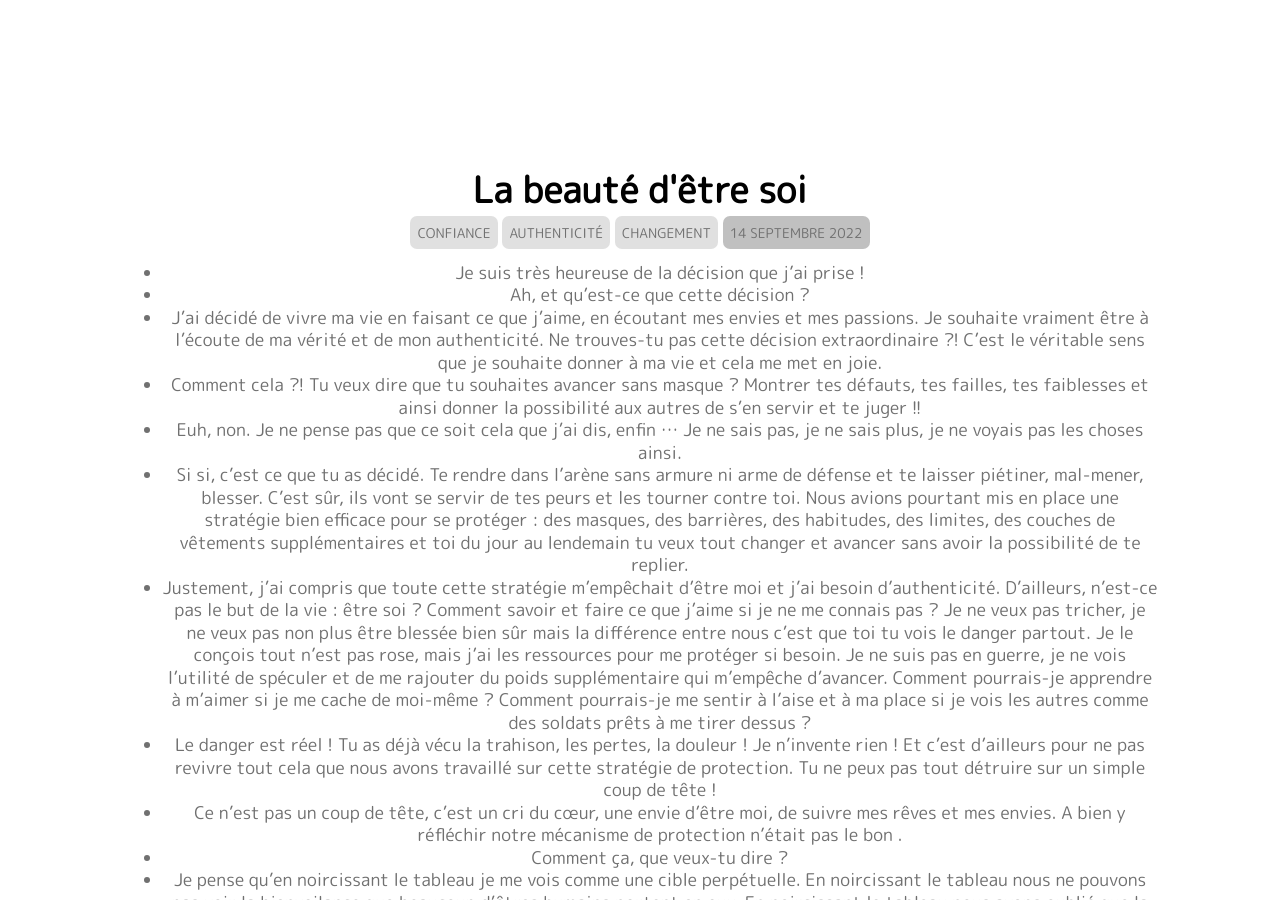
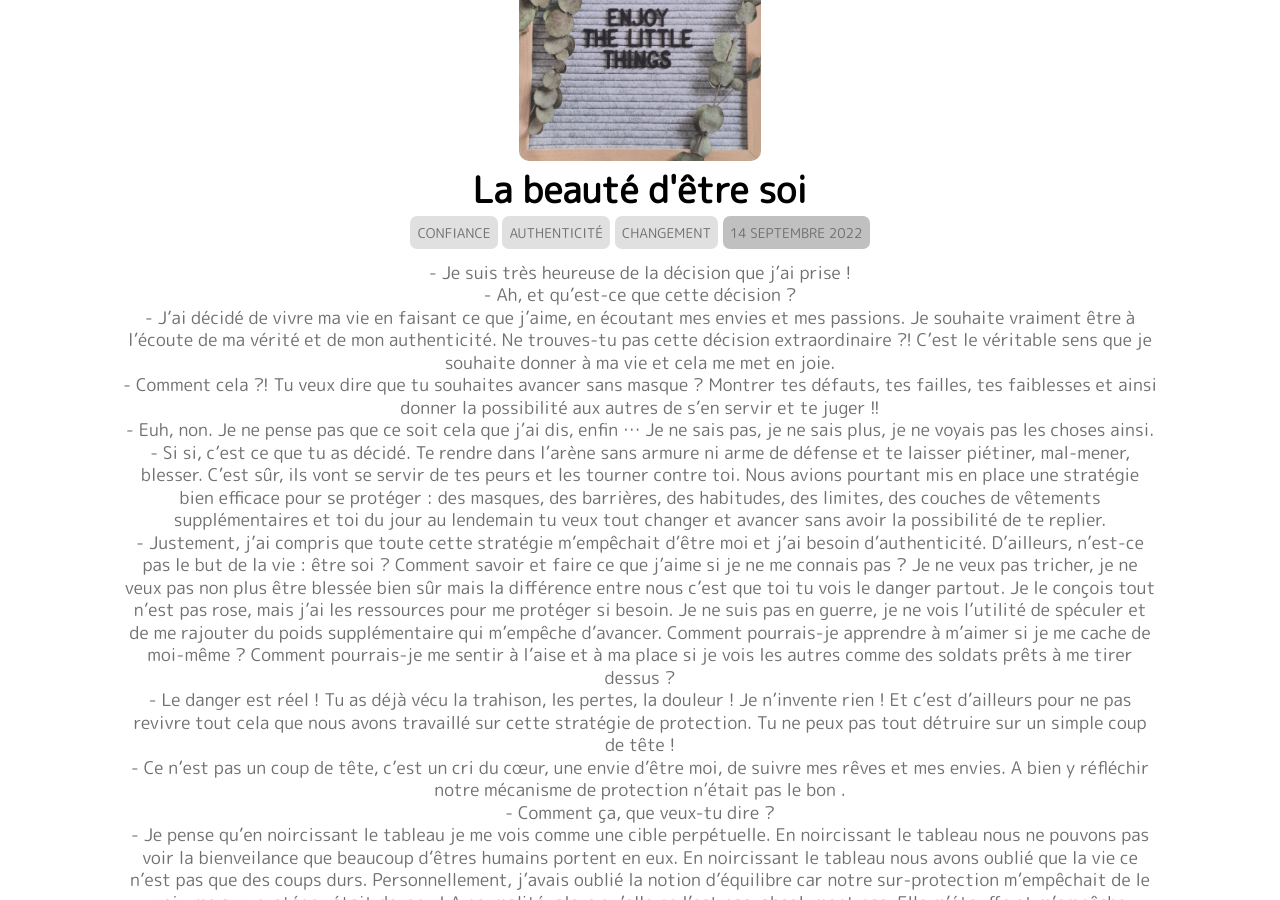
Before and after one commit to Jennifer-Letellier/des-mots-pour-panser, a Jekyll site: the page built from _posts/2022-09-14-la-beaute-d'etre-soi.md, in a window 1280 px wide and 900 px high, scrolled down 199 px. Built offline with Jekyll 4.4.1, drawn with Linux system fonts in a browser that asks for light colours; some of the changed text lies outside the part shown.

```diff
--- a/_posts/2022-09-14-la-beaute-d'etre-soi.md
+++ b/_posts/2022-09-14-la-beaute-d'etre-soi.md
@@ -8,14 +8,14 @@ image: /assets/images/articles/2022/09/la-beaute-d'etre-soi.jpg
 tags: Confiance authenticité changement
 ---
 
-- Je suis très heureuse de la décision que j'ai prise !
-- Ah, et qu'est-ce que cette décision ?
-- J'ai décidé de vivre ma vie en faisant ce que j'aime, en écoutant mes envies et mes passions. Je souhaite vraiment être à l'écoute de ma vérité et de mon authenticité.  Ne trouves-tu pas cette décision extraordinaire ?! C'est le véritable sens que je souhaite donner à ma vie et cela me met en joie.
-- Comment cela ?! Tu veux dire que tu souhaites avancer sans masque ? Montrer tes défauts, tes failles, tes faiblesses et ainsi donner la possibilité aux autres de s'en servir et te juger !!
-- Euh, non. Je ne pense pas que ce soit cela que j'ai dis, enfin … Je ne sais pas, je ne sais plus, je ne voyais pas les choses ainsi.
-- Si si, c'est ce que tu as décidé.  Te rendre dans l'arène sans armure ni arme de défense et te laisser piétiner,  mal-mener,  blesser. C'est sûr,  ils vont se servir de tes peurs et les tourner contre toi. Nous avions pourtant mis en place une stratégie bien efficace pour se protéger : des masques, des barrières,  des habitudes, des limites, des couches de vêtements supplémentaires et toi du jour au lendemain tu veux tout changer et avancer sans avoir la possibilité de te replier.
-- Justement,  j'ai compris que toute cette stratégie m'empêchait d'être moi et j'ai besoin d'authenticité.  D'ailleurs,  n'est-ce pas le but de la vie : être soi ? Comment savoir et faire ce que j'aime si je ne me connais pas ? Je ne veux pas tricher, je ne veux pas non plus être blessée bien sûr mais la différence entre nous c'est que toi tu vois le danger partout. Je le conçois tout n'est pas rose, mais j'ai les ressources pour me protéger si besoin. Je ne suis pas en guerre, je ne vois l'utilité de spéculer et de me rajouter du poids supplémentaire qui m'empêche d'avancer. Comment pourrais-je apprendre à m'aimer si je me cache de moi-même ? Comment pourrais-je me sentir à l'aise et à ma place si je vois les autres comme des soldats prêts à me tirer dessus ?
-- Le danger est réel ! Tu as déjà vécu la trahison, les pertes, la douleur ! Je n'invente rien ! Et c'est d'ailleurs pour ne pas revivre tout cela que nous avons travaillé sur cette stratégie de protection. Tu ne peux pas tout détruire sur un simple coup de tête !
-- Ce n'est pas un coup de tête, c'est un cri du  cœur, une envie d'être moi, de suivre mes rêves et mes envies. A bien y réfléchir notre mécanisme de protection n'était pas le bon .
-- Comment ça, que veux-tu dire ?
-- Je pense qu'en noircissant le tableau je me vois comme une cible perpétuelle. En noircissant le tableau nous ne pouvons pas voir la bienveilance que beaucoup d'êtres humains portent en eux. En noircissant le tableau nous avons oublié que la vie ce n'est pas que des coups durs. Personnellement,  j'avais oublié la notion d'équilibre car notre sur-protection m'empêchait de le voir, me sur-protéger était devenu LA normalité, alors qu'elle ne l'est pas,  absolument pas. Elle m'étouffe et m'empêche d'emprunter le pont du bonheur. Ma décision est prise,  ce changement est nécessaire à ma vie.  Je te remercie pour tout, je ne t'abandonne pas, je ne te trahis pas, je me choisis. Que dirais-tu d'en faire de même ? Tu te sentiras tellement mieux en faisant ce choix. Allez viens, prends ma main, c'est vrai que le changement fait peur mais je le sais porteur de nombreux bonheurs et de surprises à venir.  Et tu sais, j'ai fais une découverte, en enlevant nos armures de peurs nous pouvons découvrir nos ressources de courage, de confiance et de persévérance qui ont toujours été là,  mais cachées.  Prenons une grande inspiration, et allons-y.  Le premier pas est le plus dificile mais ça va aller.
+\- Je suis très heureuse de la décision que j'ai prise !
+\- Ah, et qu'est\-ce que cette décision ?
+\- J'ai décidé de vivre ma vie en faisant ce que j'aime, en écoutant mes envies et mes passions. Je souhaite vraiment être à l'écoute de ma vérité et de mon authenticité.  Ne trouves\-tu pas cette décision extraordinaire ?! C'est le véritable sens que je souhaite donner à ma vie et cela me met en joie.
+\- Comment cela ?! Tu veux dire que tu souhaites avancer sans masque ? Montrer tes défauts, tes failles, tes faiblesses et ainsi donner la possibilité aux autres de s'en servir et te juger !!
+\- Euh, non. Je ne pense pas que ce soit cela que j'ai dis, enfin … Je ne sais pas, je ne sais plus, je ne voyais pas les choses ainsi.
+\- Si si, c'est ce que tu as décidé.  Te rendre dans l'arène sans armure ni arme de défense et te laisser piétiner,  mal\-mener,  blesser. C'est sûr,  ils vont se servir de tes peurs et les tourner contre toi. Nous avions pourtant mis en place une stratégie bien efficace pour se protéger : des masques, des barrières,  des habitudes, des limites, des couches de vêtements supplémentaires et toi du jour au lendemain tu veux tout changer et avancer sans avoir la possibilité de te replier.
+\- Justement,  j'ai compris que toute cette stratégie m'empêchait d'être moi et j'ai besoin d'authenticité.  D'ailleurs,  n'est\-ce pas le but de la vie : être soi ? Comment savoir et faire ce que j'aime si je ne me connais pas ? Je ne veux pas tricher, je ne veux pas non plus être blessée bien sûr mais la différence entre nous c'est que toi tu vois le danger partout. Je le conçois tout n'est pas rose, mais j'ai les ressources pour me protéger si besoin. Je ne suis pas en guerre, je ne vois l'utilité de spéculer et de me rajouter du poids supplémentaire qui m'empêche d'avancer. Comment pourrais\-je apprendre à m'aimer si je me cache de moi\-même ? Comment pourrais\-je me sentir à l'aise et à ma place si je vois les autres comme des soldats prêts à me tirer dessus ?
+\- Le danger est réel ! Tu as déjà vécu la trahison, les pertes, la douleur ! Je n'invente rien ! Et c'est d'ailleurs pour ne pas revivre tout cela que nous avons travaillé sur cette stratégie de protection. Tu ne peux pas tout détruire sur un simple coup de tête !
+\- Ce n'est pas un coup de tête, c'est un cri du  cœur, une envie d'être moi, de suivre mes rêves et mes envies. A bien y réfléchir notre mécanisme de protection n'était pas le bon .
+\- Comment ça, que veux\-tu dire ?
+\- Je pense qu'en noircissant le tableau je me vois comme une cible perpétuelle. En noircissant le tableau nous ne pouvons pas voir la bienveilance que beaucoup d'êtres humains portent en eux. En noircissant le tableau nous avons oublié que la vie ce n'est pas que des coups durs. Personnellement,  j'avais oublié la notion d'équilibre car notre sur\-protection m'empêchait de le voir, me sur\-protéger était devenu LA normalité, alors qu'elle ne l'est pas,  absolument pas. Elle m'étouffe et m'empêche d'emprunter le pont du bonheur. Ma décision est prise,  ce changement est nécessaire à ma vie.  Je te remercie pour tout, je ne t'abandonne pas, je ne te trahis pas, je me choisis. Que dirais\-tu d'en faire de même ? Tu te sentiras tellement mieux en faisant ce choix. Allez viens, prends ma main, c'est vrai que le changement fait peur mais je le sais porteur de nombreux bonheurs et de surprises à venir.  Et tu sais, j'ai fais une découverte, en enlevant nos armures de peurs nous pouvons découvrir nos ressources de courage, de confiance et de persévérance qui ont toujours été là,  mais cachées.  Prenons une grande inspiration, et allons\-y.  Le premier pas est le plus dificile mais ça va aller.
```
Also changed, not shown: assets/images/articles/2022/09/la-beaute-d'etre-soi.jpg.
